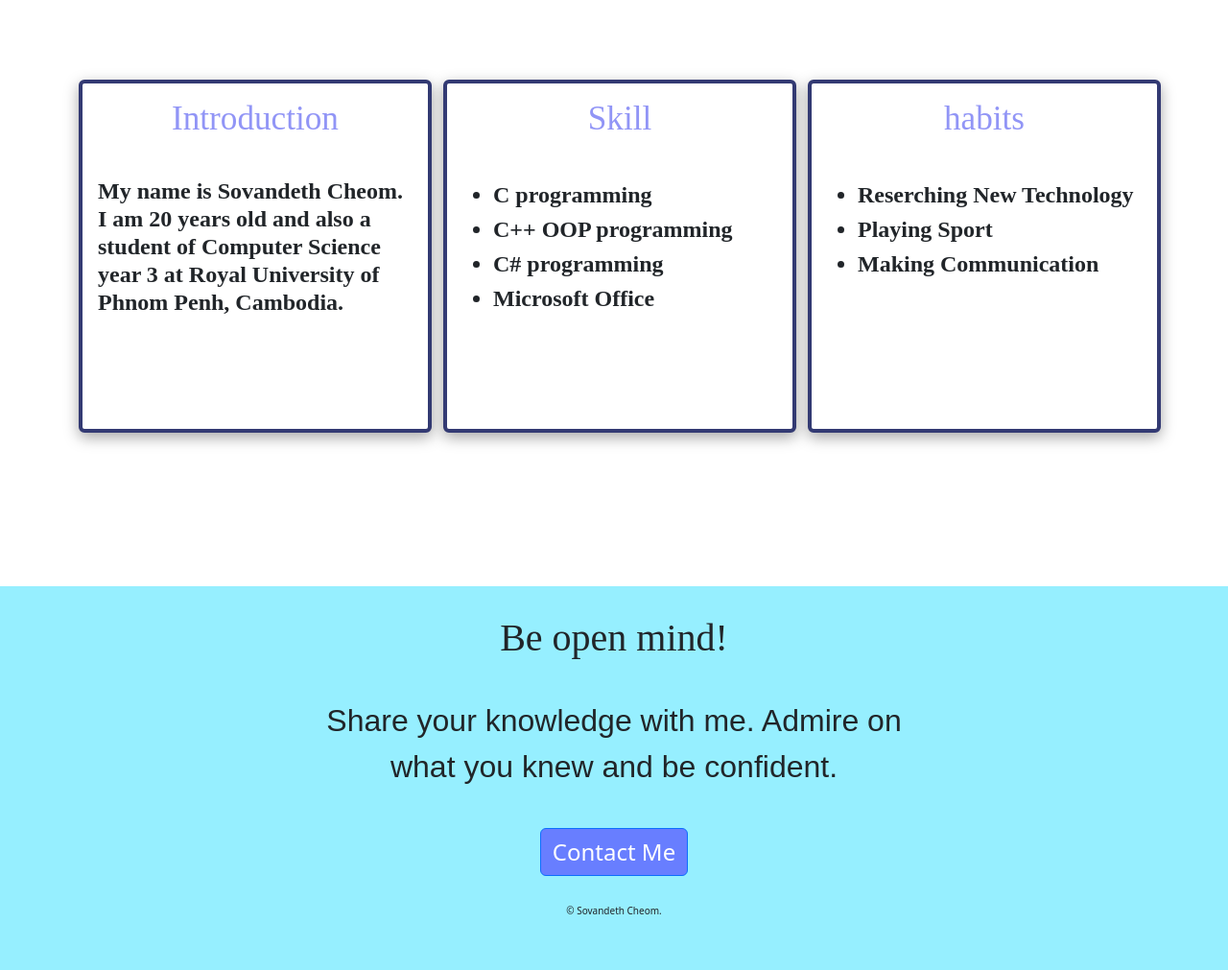
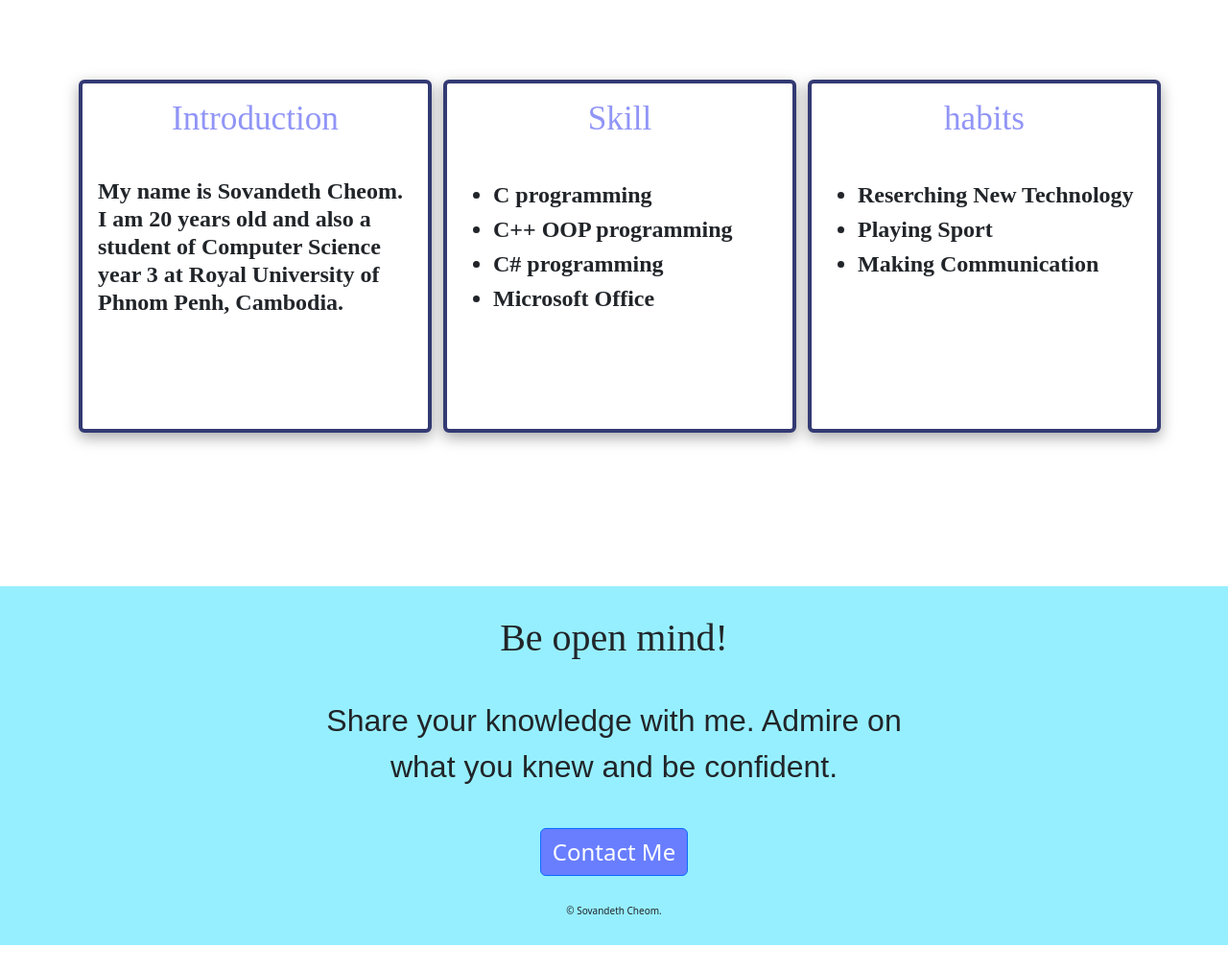
Before and after one commit to Sovandeth13/Capstone-Project-2, a plain HTML site: page index.html in a window 1280 px wide. Shown: the part 992-2003 px from the top of the page at 96% size. Drawn offline with nearby package versions, Linux system fonts and the light colour scheme; a web font is replaced by a local one.

Commit message:
Update style.css

```diff
--- a/style.css
+++ b/style.css
@@ -78,7 +78,7 @@
 
 }
 .footer{
-    height: 50vh;
+
     background-color: 96EFFF;
     align-items: center;
 
@@ -107,7 +107,7 @@
 }
 .copyright {
     font-size: 10px;
-    margin-top: 30px;
+    padding: 30px;
 }
 .contect-me {
     height: 20vh;
```
